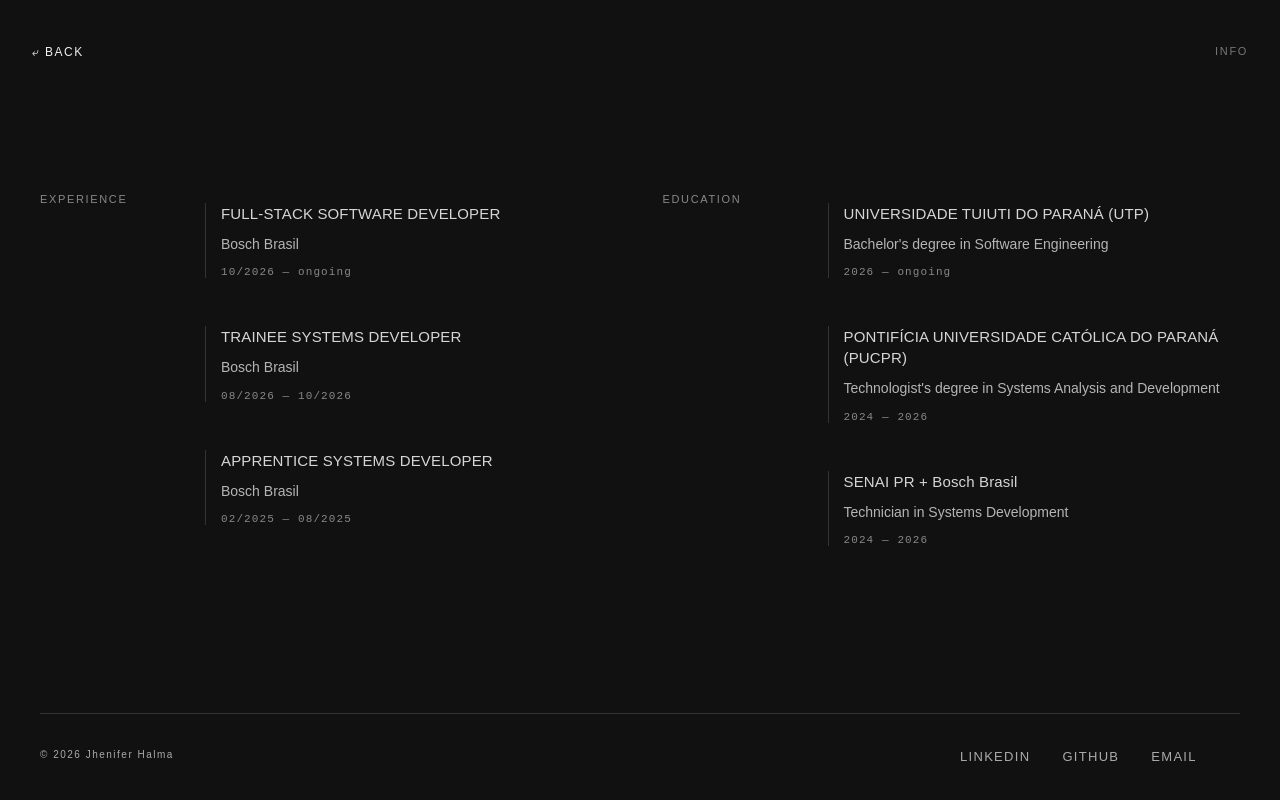
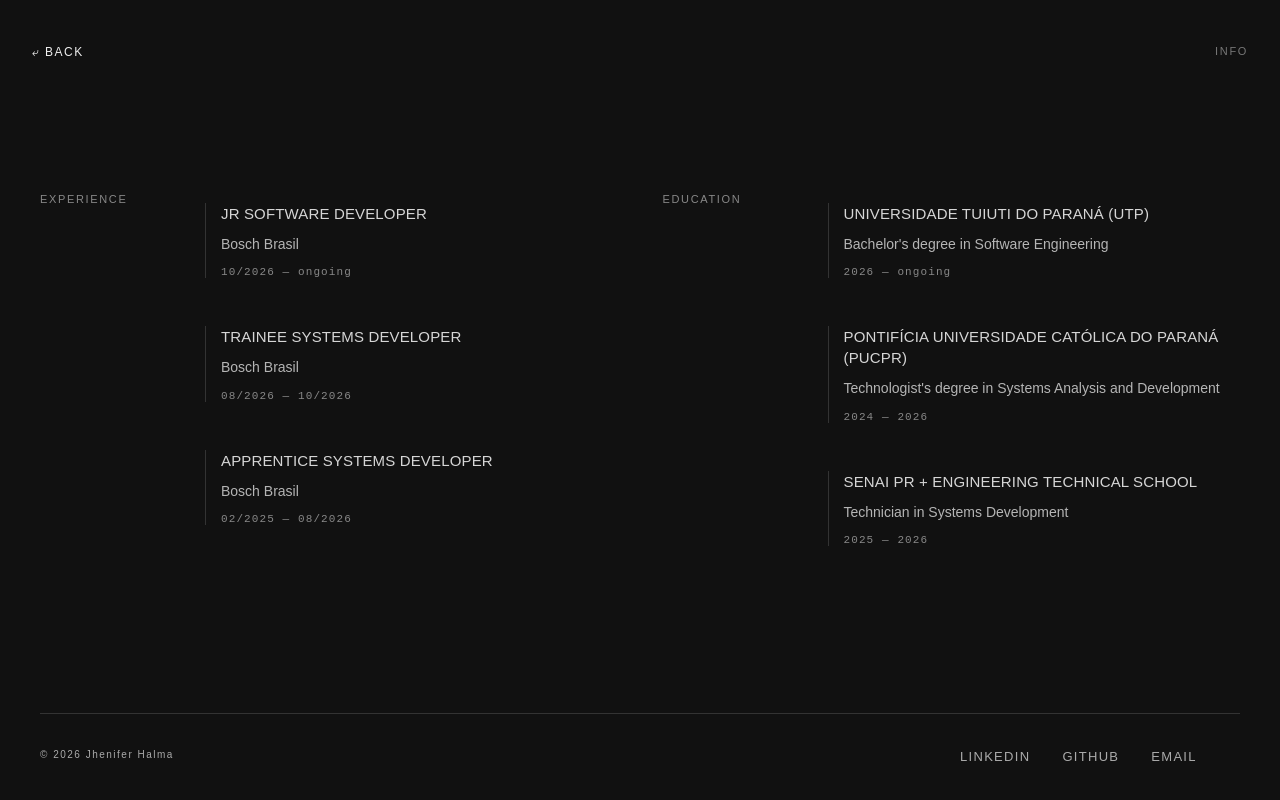
Before and after one commit to jheniferhlm/portfolio, a React (Vite) app in the folder portfolio/: page / in a window 1280 px wide. Shown: the part 787-1587 px from the top of the page. Built offline with nearby package versions, Linux system fonts and the light colour scheme.

Commit message:
fix: education and experience info corrected

```diff
--- a/portfolio/src/components/Info/index.tsx
+++ b/portfolio/src/components/Info/index.tsx
@@ -19,7 +19,7 @@ function Info() {
                 <div className="info-column experience-column">
                     <div className="info-item">
                         <h3>
-                            FULL-STACK SOFTWARE DEVELOPER
+                            JR SOFTWARE DEVELOPER
                         </h3>
                         <p className="info-role">
                             Bosch Brasil
@@ -47,7 +47,7 @@ function Info() {
                             Bosch Brasil
                         </p>
                         <span className="info-date">
-                            02/2025 — 08/2025
+                            02/2025 — 08/2026
                         </span>
                     </div>
                 </div>
@@ -80,13 +80,13 @@ function Info() {
                     </div>
                     <div className="info-item">
                         <h3>
-                            SENAI PR + Bosch Brasil
+                            SENAI PR + ENGINEERING TECHNICAL SCHOOL
                         </h3>
                         <p className="info-role">
                             Technician in Systems Development
                         </p>
                         <span className="info-date">
-                            2024 — 2026
+                            2025 — 2026
                         </span>
                     </div>
                 </div>
```
